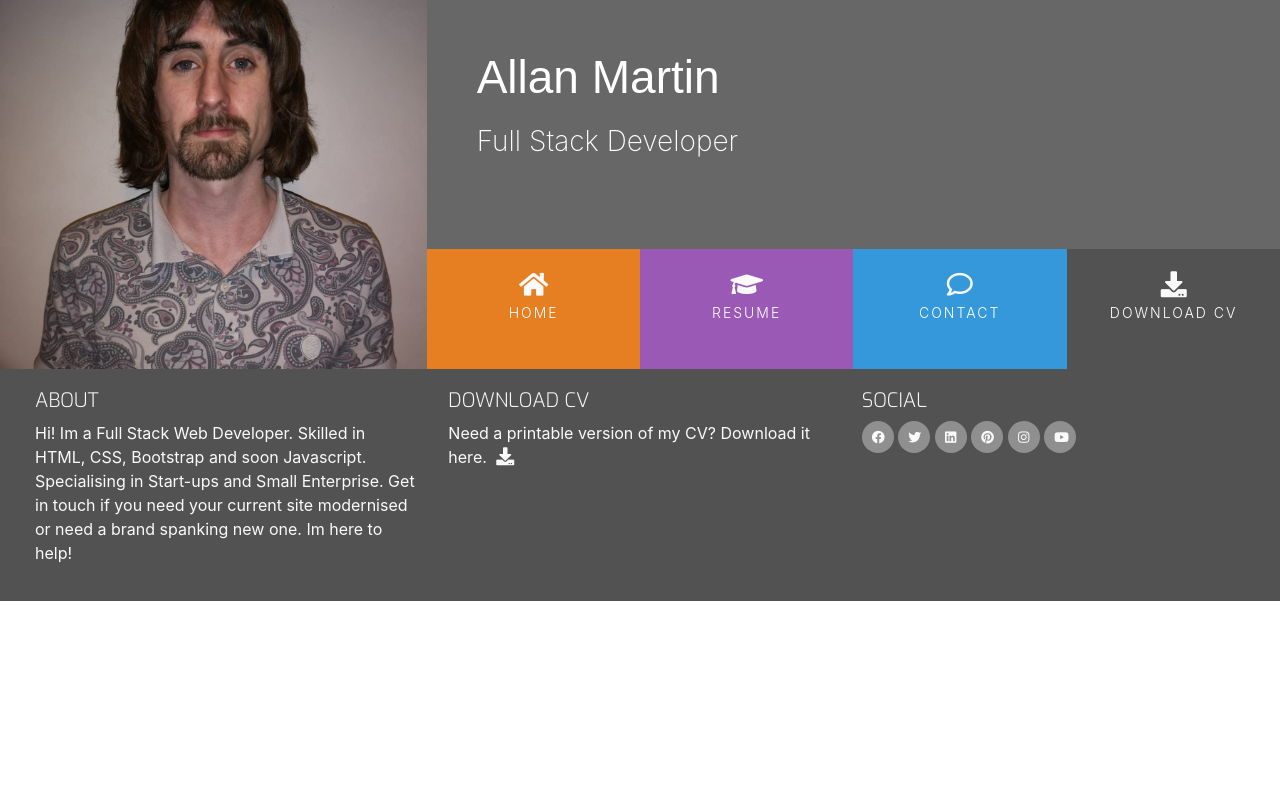
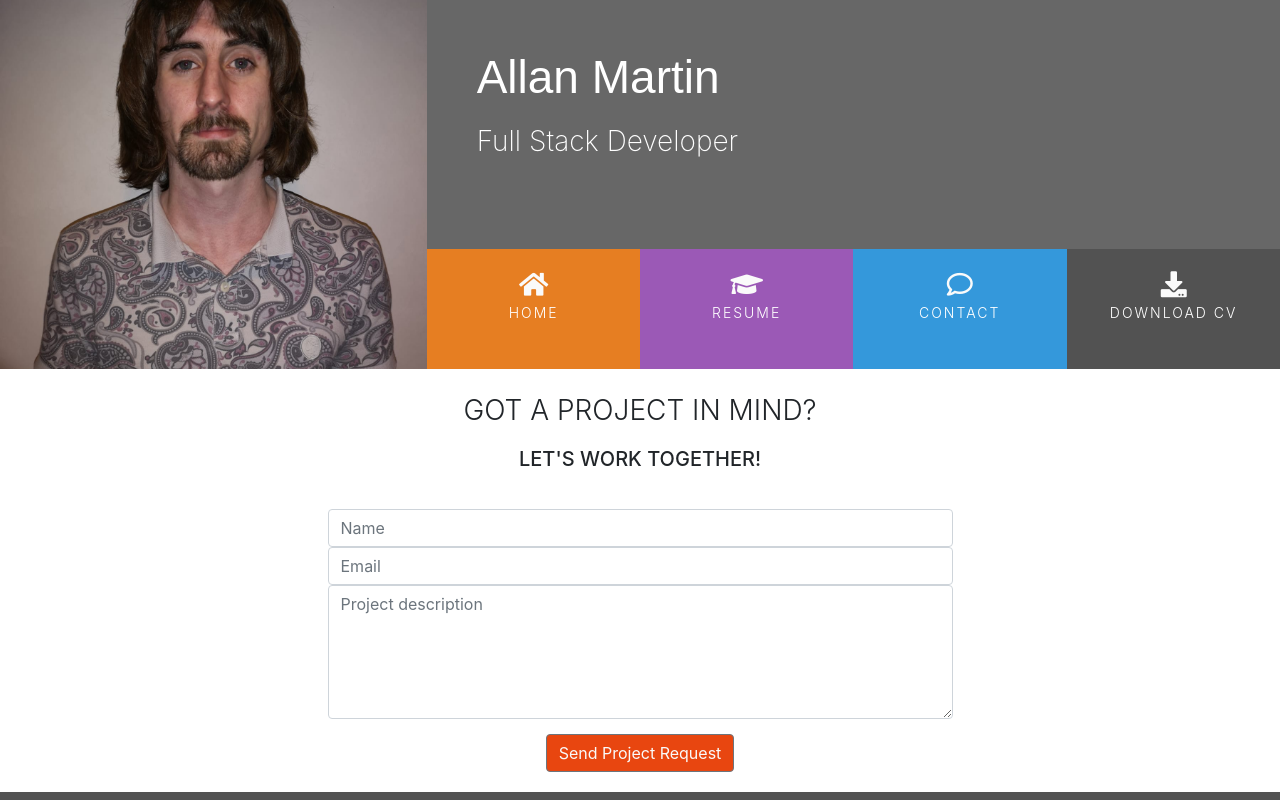
Before and after one commit to ajm28/portfolio, a plain HTML site: page contact.html in a window 1280 px wide. Shown: the top 800 px of the page. Drawn offline with nearby package versions, Linux system fonts and the light colour scheme.

Commit message:
added cv, contact form, fixed all page links.

```diff
--- a/assets/css/style.css
+++ b/assets/css/style.css
@@ -32,6 +32,10 @@
 
 .ui-menu-color-download {
     background-color: #525252;
+}
+
+.bg-color-contact {
+    background-color: #fff;
 }
 
 /*--------------------------------------------Special paddings/margins/text */
@@ -336,3 +340,33 @@ footer {
 .history-items {
     margin-bottom: 30px;
 }
+
+/*--------------------------------------------Contact Form */
+
+.contact-heading {
+    font-family: "Exo" sans-serif;
+    font-weight: 300;
+    margin-top: 25px;
+    margin-bottom: 20px;
+}
+
+.center-form {
+    padding-top: 10px;
+    margin: 0 auto;
+    max-width: 70%;
+}
+
+button[type="submit"] {
+    margin-top: 15px;
+    margin-bottom: 20px;
+    color: #fafafa;
+    background-color: #e84610;
+}
+
+@media(min-width: 992px) {
+    .center-form {
+        padding-top: 30px;
+        min-height: 240px;
+        margin: 0 auto;
+        max-width: 50%;
+}
--- a/contact.html
+++ b/contact.html
@@ -26,16 +26,16 @@
                     <div class="col">
                         <ul id="nav" class="list-inline menucontainer">
                             <li class="col-6 col-sm-3 ui-menu-color-home list-inline-item menu-item">
-                                <a href="#" class="hvr-sweep-to-bottom"><i class="fa fa-home" aria-hidden="true"></i><span>Home</span></a>
+                                <a href="index.html" class="hvr-sweep-to-bottom"><i class="fa fa-home" aria-hidden="true"></i><span>Home</span></a>
                             </li>
                             <li class="col-6 col-sm-3 ui-menu-color-resume list-inline-item menu-item ">
-                                <a href="#" class="hvr-sweep-to-bottom"><i class="fa fa-graduation-cap" aria-hidden="true"></i><span>Resume</span></a>
+                                <a href="resume.html" class="hvr-sweep-to-bottom"><i class="fa fa-graduation-cap" aria-hidden="true"></i><span>Resume</span></a>
                             </li>
                             <li class="col-6 col-sm-3 ui-menu-color-contact list-inline-item menu-item">
-                                <a href="#" class="hvr-sweep-to-bottom"><i class="far fa-comment" aria-hidden="true"></i><span>Contact</span></a>
+                                <a href="contact.html" class="hvr-sweep-to-bottom"><i class="far fa-comment" aria-hidden="true"></i><span>Contact</span></a>
                             </li>
                             <li class="col-6 col-sm-3 ui-menu-color-download list-inline-item menu-item">
-                                <a href="#" class="hvr-sweep-to-bottom"><i class="fa fa-download" aria-hidden="true"></i><span>Download CV</span></a>
+                                <a href="assets/cv/sample-cv.pdf" target="_blank" class="hvr-sweep-to-bottom"><i class="fa fa-download" aria-hidden="true"></i><span>Download CV</span></a>
                             </li>
                         </ul>
                     </div>
@@ -43,7 +43,26 @@
             </div>
         </div>
     </header>
-    <section>
+    <section class="container-fluid">
+        <div class="row bg-color-contact">
+            <div class="col">
+                <h3 class="contact-heading uppercase text-center">Got a project in mind?</h3>
+                <h5 class="uppercase text-center">Let's work together!</h5>
+
+                <div class="center-form">
+                    <form>
+                        <input type="text" name="name" id="fullname" class="form-control" placeholder="Name" required/>
+                        <input type="email" name="email" id="emailaddress" class="form-control" placeholder="Email" required/>
+                        <textarea rows="5" name="projectsummary" id="projectsummary" class="form-control" placeholder="Project description" required></textarea>
+                        <div class="form-row text-center">
+                            <div class="col">
+                                <button type="submit" class="btn btn-secondary">Send Project Request</button>
+                            </div>
+                        </div>
+                    </form>
+                </div>
+            </div>
+        </div>
 
     </section>
     <footer class="container-fluid">
@@ -55,7 +74,7 @@
             <div class="col-sm-4">
                 <h5 class="uppercase general-sub">Download CV</h5>
                 <p class="inline-block">Need a printable version of my CV? Download it here.
-                    <a href="#" target="_blank" class="cv-pdf">
+                    <a href="assets/cv/sample-cv.pdf" target="_blank" class="cv-pdf">
                         <i class="fa fa-download" aria-hidden="true"></i>
                         <span class="sr-only">Download link</span>
                     </a>
```
Also changed, not shown: index.html (+5 -5 lines), resume.html (+5 -5 lines), 1 other file.
